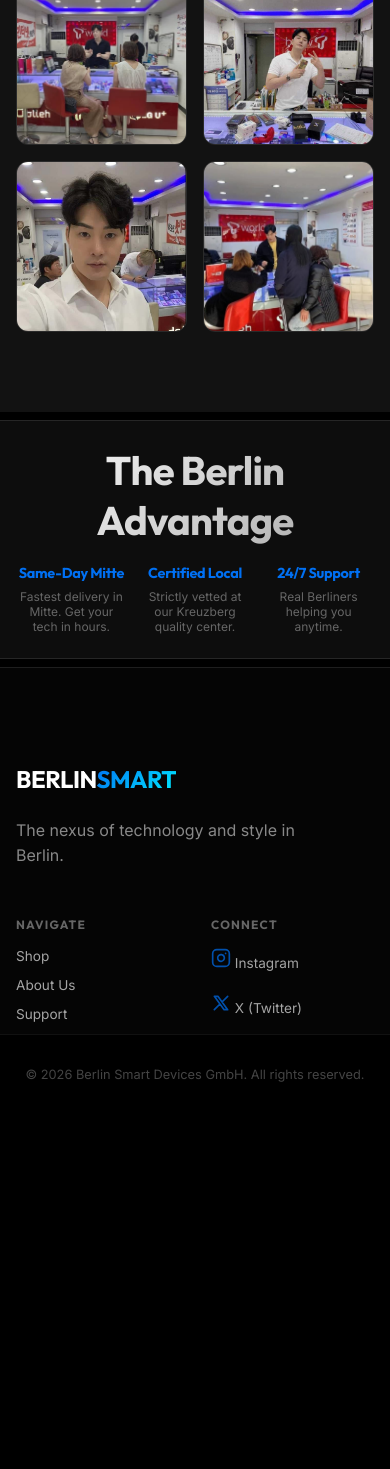
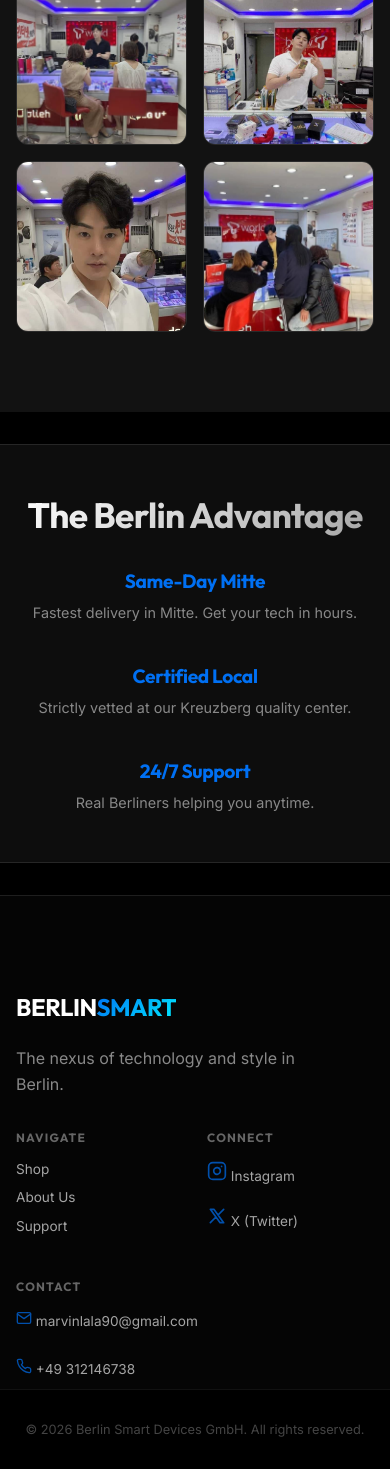
Before and after one commit to karma0340/sell-devices, a Next.js app: page / in a window 390 px wide. Shown: the part 2309-3778 px from the top of the page. Before the commit the page ends 3423 px from the top, so only its background shows below. Built offline with nearby package versions, Linux system fonts and the light colour scheme; no server answers.

Commit message:
🔐 Global Identity & UX Refinement: Personalized footer credentials, responsive Advantage section, and compact mobile UI architecture

```diff
--- a/src/app/Home.module.css
+++ b/src/app/Home.module.css
@@ -32,12 +32,62 @@
 
 @media (max-width: 768px) {
   .advantageGrid {
-    gap: 1rem;
+    gap: 1.5rem;
+  }
+}
+
+.advantageSection {
+  margin: 4rem 0;
+  padding: 6rem 0;
+  border-left: none !important;
+  border-right: none !important;
+}
+
+.advantageTitle {
+  font-size: 3.5rem;
+  margin-bottom: 4rem;
+}
+
+.advantageItemTitle {
+  margin-bottom: 1rem;
+  color: var(--primary);
+  font-size: 1.4rem;
+}
+
+.advantageItemText {
+  color: #888;
+  font-size: 1rem;
+  line-height: 1.6;
+}
+
+@media (max-width: 968px) {
+  .advantageSection {
+    padding: 4rem 0;
+  }
+  .advantageTitle {
+    font-size: 2.5rem;
+    margin-bottom: 3rem;
   }
 }
 
 @media (max-width: 480px) {
+  .advantageSection {
+    padding: 3rem 0;
+    margin: 2rem 0;
+  }
+  .advantageTitle {
+    font-size: 2.2rem;
+    margin-bottom: 2rem;
+  }
+  .advantageItemTitle {
+    font-size: 1.2rem;
+    margin-bottom: 0.5rem;
+  }
+  .advantageItemText {
+    font-size: 0.9rem;
+  }
   .advantageGrid {
-    gap: 0.8rem;
+    grid-template-columns: 1fr;
+    gap: 2.5rem;
   }
 }
--- a/src/app/page.tsx
+++ b/src/app/page.tsx
@@ -33,23 +33,23 @@ export default function Home() {
 
       <StoreGallery />
 
-      <section className="glass" style={{ margin: '0.5rem 0', padding: '1.5rem 0', borderLeft: 'none', borderRight: 'none' }}>
+      <section className={`glass ${HomeStyles.advantageSection}`}>
         <div className="container" style={{ textAlign: 'center' }}>
-          <h2 style={{ fontSize: '2.5rem', marginBottom: '1.2rem' }} className="gradient-text">
+          <h2 className={`gradient-text ${HomeStyles.advantageTitle}`}>
             The Berlin Advantage
           </h2>
           <div className={HomeStyles.advantageGrid}>
             <div>
-              <h3 style={{ marginBottom: '0.4rem', color: 'var(--primary)', fontSize: '0.9rem' }}>Same-Day Mitte</h3>
-              <p style={{ color: '#666', fontSize: '0.75rem' }}>Fastest delivery in Mitte. Get your tech in hours.</p>
+              <h3 className={HomeStyles.advantageItemTitle}>Same-Day Mitte</h3>
+              <p className={HomeStyles.advantageItemText}>Fastest delivery in Mitte. Get your tech in hours.</p>
             </div>
             <div>
-              <h3 style={{ marginBottom: '0.4rem', color: 'var(--primary)', fontSize: '0.9rem' }}>Certified Local</h3>
-              <p style={{ color: '#666', fontSize: '0.75rem' }}>Strictly vetted at our Kreuzberg quality center.</p>
+              <h3 className={HomeStyles.advantageItemTitle}>Certified Local</h3>
+              <p className={HomeStyles.advantageItemText}>Strictly vetted at our Kreuzberg quality center.</p>
             </div>
             <div>
-              <h3 style={{ marginBottom: '0.4rem', color: 'var(--primary)', fontSize: '0.9rem' }}>24/7 Support</h3>
-              <p style={{ color: '#666', fontSize: '0.75rem' }}>Real Berliners helping you anytime.</p>
+              <h3 className={HomeStyles.advantageItemTitle}>24/7 Support</h3>
+              <p className={HomeStyles.advantageItemText}>Real Berliners helping you anytime.</p>
             </div>
           </div>
         </div>
--- a/src/components/Footer.module.css
+++ b/src/components/Footer.module.css
@@ -7,10 +7,11 @@
 
 .footerContainer {
   display: grid;
-  grid-template-columns: 1.5fr 2fr;
+  grid-template-columns: 1.2fr 2fr;
   gap: 4rem;
   padding-bottom: 5rem;
 }
+
 
 .info h3 {
   color: white;
@@ -82,6 +83,38 @@
   transform: scale(1.1);
 }
 
+.contactInfo {
+  display: flex;
+  flex-direction: column;
+  gap: 1rem;
+}
+
+.contactItem {
+  display: flex;
+  align-items: center;
+  gap: 0.8rem;
+  color: #a5a5a5;
+  text-decoration: none;
+  font-size: 0.85rem;
+  transition: all 0.2s ease;
+}
+
+.contactItem svg {
+  color: var(--primary);
+  opacity: 0.7;
+}
+
+.contactItem:hover {
+  color: white;
+  transform: translateX(4px);
+}
+
+.contactItem:hover svg {
+  opacity: 1;
+  transform: scale(1.1);
+}
+
+
 .bottomBar {
   background: #000;
   padding: 2rem 0;
@@ -94,9 +127,10 @@
 @media (max-width: 900px) {
   .footerContainer {
     grid-template-columns: 1fr;
-    gap: 3rem;
-    padding-bottom: 3rem;
+    gap: 2rem;
+    padding-bottom: 2rem;
   }
+
 
   .info {
     text-align: left;
@@ -108,17 +142,24 @@
 
   .links {
     justify-content: flex-start;
-    gap: 4rem;
+    gap: 3rem;
   }
 }
+
 
 @media (max-width: 600px) {
   .links {
     display: grid;
     grid-template-columns: 1fr 1fr;
-    gap: 2rem;
+    gap: 1.5rem;
     width: 100%;
   }
+
+  .links > div:last-child {
+    grid-column: span 2;
+    margin-top: 0.5rem;
+  }
+
 
   .linkGroup h4 {
     margin-bottom: 1rem;
--- a/src/components/Footer.tsx
+++ b/src/components/Footer.tsx
@@ -10,6 +10,14 @@ const InstagramIcon = () => (
 
 const XIcon = () => (
   <svg width="20" height="20" viewBox="0 0 24 24" fill="none" stroke="currentColor" strokeWidth="2" strokeLinecap="round" strokeLinejoin="round"><path d="M4 4l11.733 16h4.267l-11.733-16zM4 20l6.768-6.768m2.464-2.464l6.768-6.768"></path></svg>
+);
+
+const MailIcon = () => (
+  <svg width="16" height="16" viewBox="0 0 24 24" fill="none" stroke="currentColor" strokeWidth="2" strokeLinecap="round" strokeLinejoin="round"><path d="M4 4h16c1.1 0 2 .9 2 2v12c0 1.1-.9 2-2 2H4c-1.1 0-2-.9-2-2V6c0-1.1.9-2 2-2z"></path><polyline points="22,6 12,13 2,6"></polyline></svg>
+);
+
+const PhoneIcon = () => (
+  <svg width="16" height="16" viewBox="0 0 24 24" fill="none" stroke="currentColor" strokeWidth="2" strokeLinecap="round" strokeLinejoin="round"><path d="M22 16.92v3a2 2 0 0 1-2.18 2 19.79 19.79 0 0 1-8.63-3.07 19.5 19.5 0 0 1-6-6 19.79 19.79 0 0 1-3.07-8.67A2 2 0 0 1 4.11 2h3a2 2 0 0 1 2 1.72 12.84 12.84 0 0 0 .7 2.81 2 2 0 0 1-.45 2.11L8.09 9.91a16 16 0 0 0 6 6l1.27-1.27a2 2 0 0 1 2.11-.45 12.84 12.84 0 0 0 2.81.7A2 2 0 0 1 22 16.92z"></path></svg>
 );
 
 export default function Footer() {
@@ -45,6 +53,18 @@ export default function Footer() {
               </a>
             </div>
           </div>
+
+          <div className={styles.linkGroup}>
+            <h4>Contact</h4>
+            <div className={styles.contactInfo}>
+              <a href="mailto:marvinlala90@gmail.com" className={styles.contactItem}>
+                <MailIcon /> <span>marvinlala90@gmail.com</span>
+              </a>
+              <a href="tel:+49312146738" className={styles.contactItem}>
+                <PhoneIcon /> <span>+49 312146738</span>
+              </a>
+            </div>
+          </div>
         </div>
       </div>
       <div className={styles.bottomBar}>
```
Also changed, not shown: src/app/support/page.tsx (+6 -1 lines).
